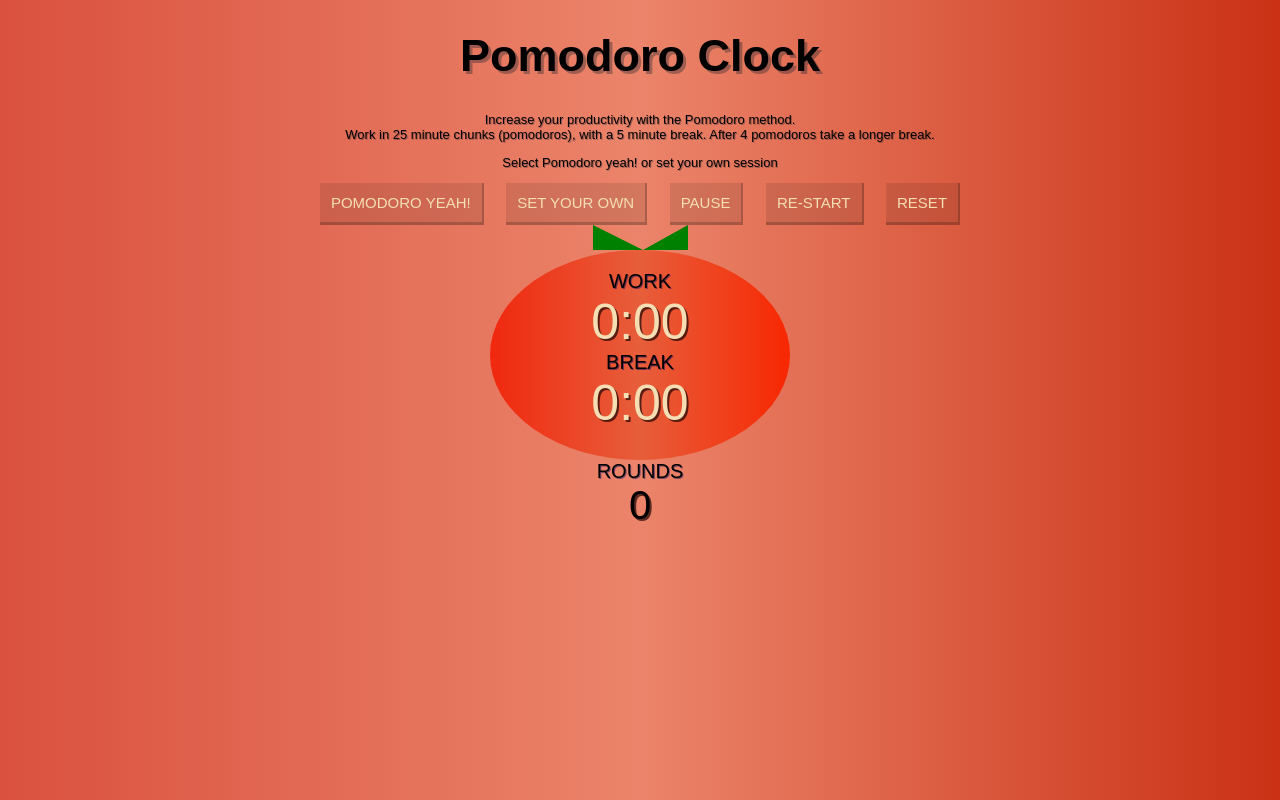
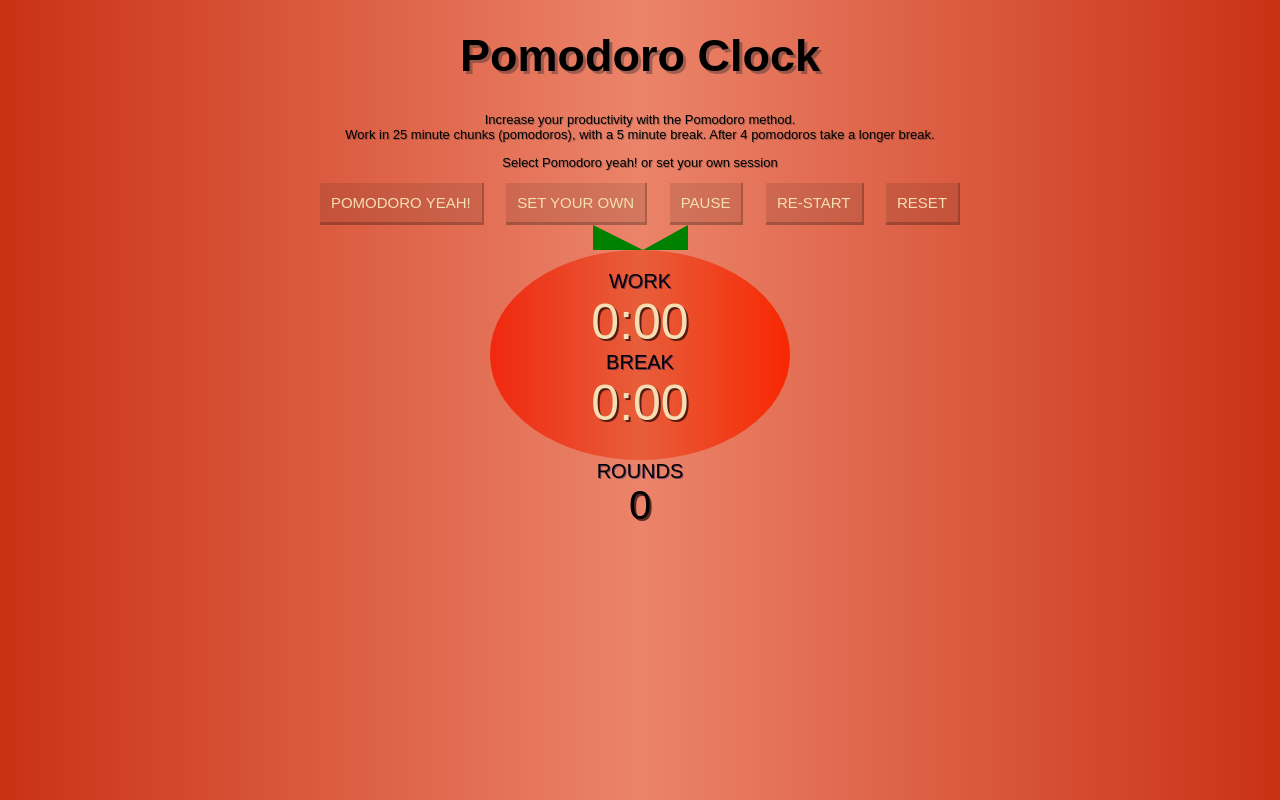
Before and after one commit to murdens/Pomodoro, a plain HTML site: page index.html in a window 1280 px wide. Drawn offline with Linux system fonts and the light colour scheme; a web font is replaced by a local one.

Commit message:
small backgroun colour change

```diff
--- a/style.css
+++ b/style.css
@@ -6,7 +6,7 @@
 html {
     box-sizing: border-box;
     font-size: 10px;
-    background: linear-gradient(90deg,#da513f 0%, #eb846a 50%,#ca3115 100%);
+    background: linear-gradient(90deg,#ca3115 0%, #eb846a 50%,#ca3115 100%);
  }
 
  *, *:before, *:after {
```
